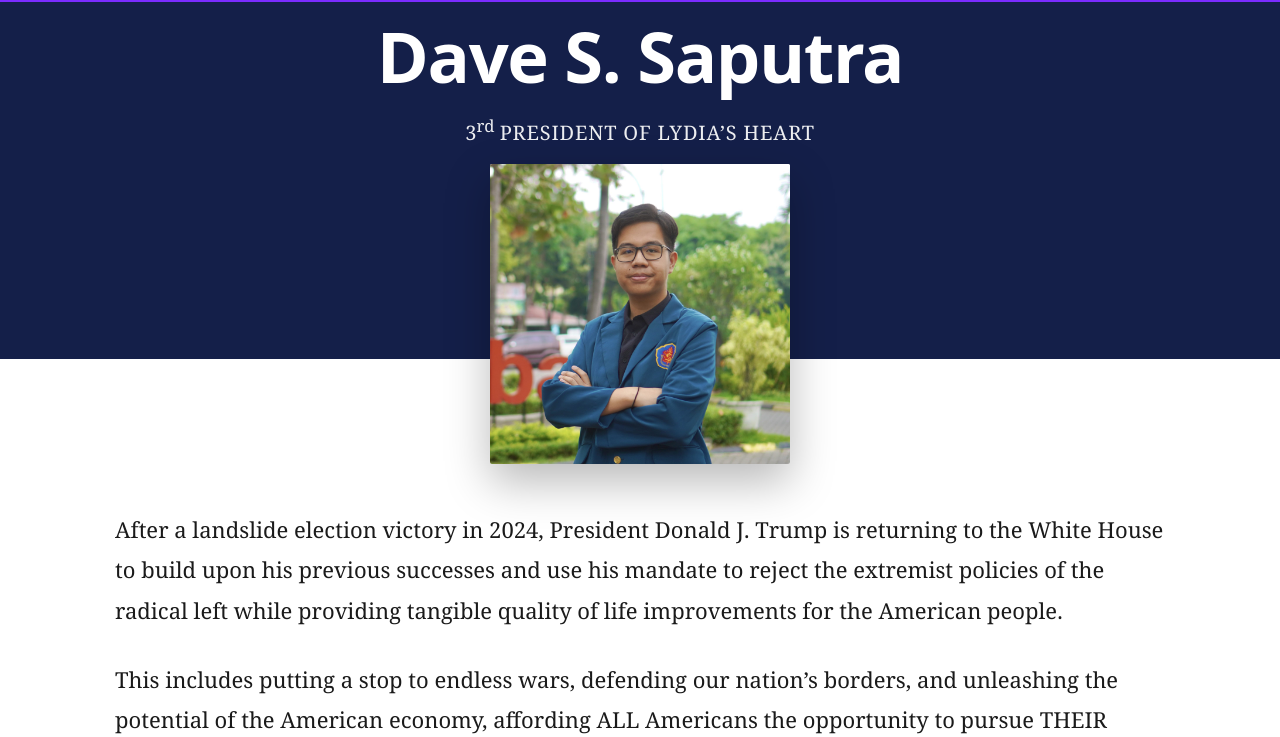
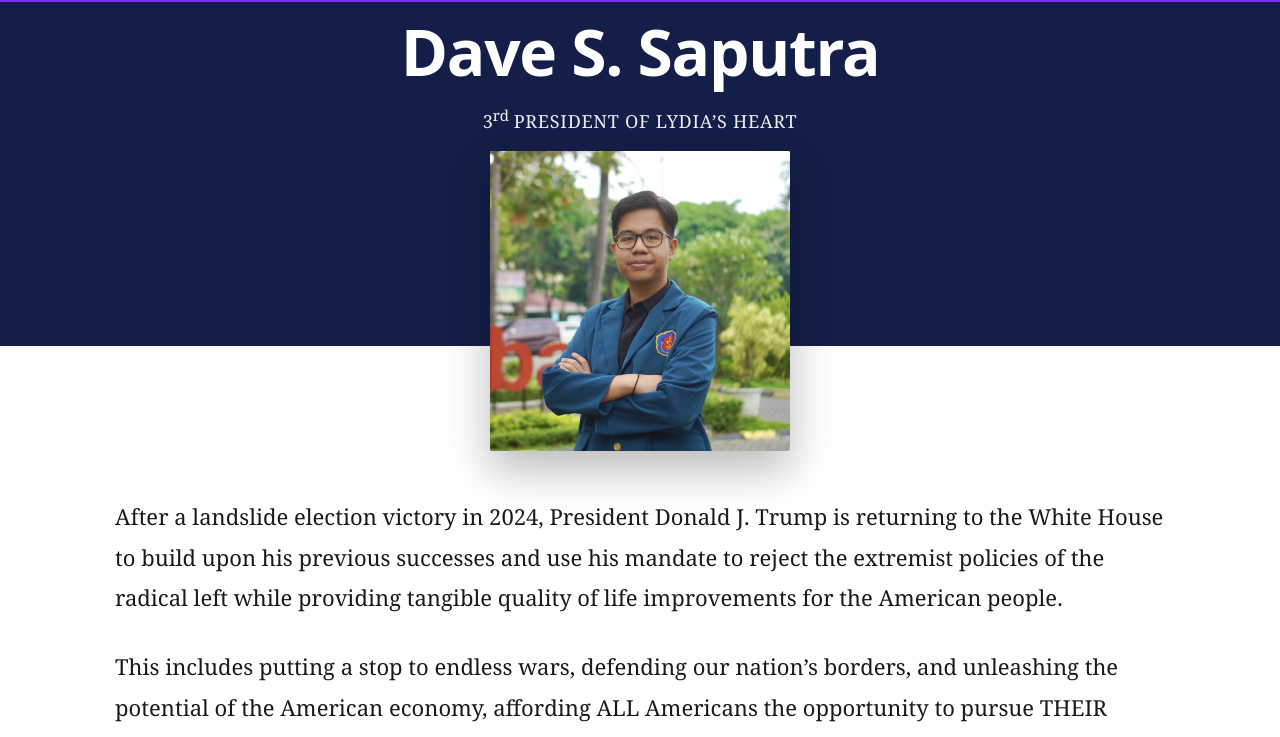
Before and after one commit to BryanGilbert-T/dave4lydia, a plain HTML site: page about.html in a window 1280 px wide. Shown: the part 63-800 px from the top of the page. Drawn offline with Linux system fonts and the light colour scheme; a script that the page names is missing.

```diff
--- a/css/styles.css
+++ b/css/styles.css
@@ -224,7 +224,7 @@ body{
 
 .about-hero__title{
   margin: 0;
-  font-size: clamp(42px, 5.5vw, 84px);
+  font-size: clamp(42px, 5.5vw, 64px);
   font-weight: 800;
   letter-spacing: -0.02em;
 }
@@ -232,7 +232,7 @@ body{
 .about-hero__subtitle{
   margin-top: 10px;
   font-family: ui-serif, Georgia, "Times New Roman", Times, serif;
-  font-size: clamp(14px, 1.8vw, 20px);
+  font-size: clamp(14px, 1.8vw, 18px);
   opacity: .92;
 }
 
```
